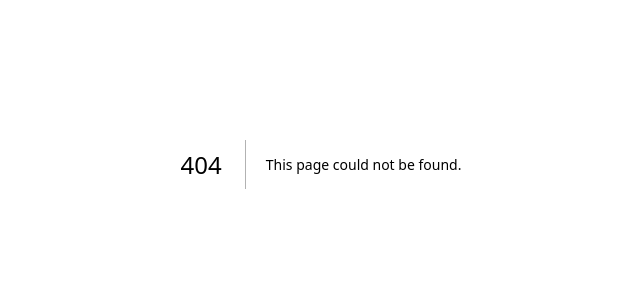
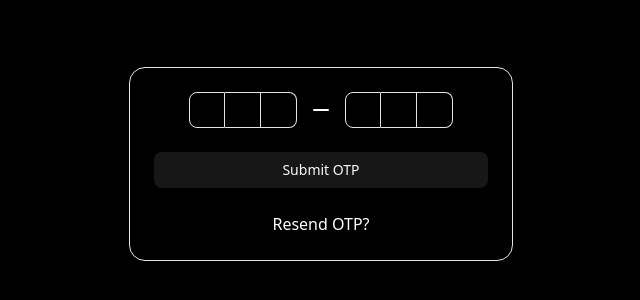
Before and after one commit to rabby-shek/bankify, a Next.js app: page /otp-verification in a window 1280 px wide. Before the commit this address had no page. Shown: the part 236-536 px from the top of the page, without its empty margins (319-959 px from the left). Built offline with nearby package versions, Linux system fonts and the light colour scheme.

Commit message:
theme design updated

```diff
--- a/package.json
+++ b/package.json
@@ -16,6 +16,7 @@
     "@radix-ui/react-tooltip": "^1.2.7",
     "class-variance-authority": "^0.7.1",
     "clsx": "^2.1.1",
+    "input-otp": "^1.4.2",
     "lucide-react": "^0.513.0",
     "next": "15.3.3",
     "react": "^19.0.0",
--- /dev/null
+++ b/src/app/(auth)/otp-verification/page.tsx
@@ -0,0 +1,38 @@
+import {
+  InputOTP,
+  InputOTPGroup,
+  InputOTPSeparator,
+  InputOTPSlot,
+} from "@/components/ui/input-otp";
+import { Card } from "@/components/ui/card";
+import { Button } from "@/components/ui/button";
+import Link from "next/link";
+
+export default function InputOTPDemo() {
+  return (
+    <div className="min-h-screen bg-black flex items-center justify-center px-4">
+      <Card className="bg-black w-full max-w-sm p-6 rounded-2xl shadow-2xl flex justify-center">
+        <div className="w-full flex justify-center">
+          <InputOTP
+            maxLength={6}
+            className="text-white flex justify-between gap-2"
+          >
+            <InputOTPGroup>
+              <InputOTPSlot index={0} className="text-white" />
+              <InputOTPSlot index={1} className="text-white" />
+              <InputOTPSlot index={2} className="text-white" />
+            </InputOTPGroup>
+            <InputOTPSeparator className="text-white px-1" />
+            <InputOTPGroup>
+              <InputOTPSlot index={3} className="text-white" />
+              <InputOTPSlot index={4} className="text-white" />
+              <InputOTPSlot index={5} className="text-white" />
+            </InputOTPGroup>
+          </InputOTP>
+        </div>
+        <Button type="submit">Submit OTP</Button>
+        <Link href='/' className="text-center text-white hover:underline">Resend OTP?</Link>
+      </Card>
+    </div>
+  );
+}
--- a/src/app/(auth)/register/page.tsx
+++ b/src/app/(auth)/register/page.tsx
@@ -41,14 +41,15 @@ export default function RegisterPage() {
 
   return (
     <div className="min-h-screen bg-black flex items-center justify-center">
-      <div className="bg-white w-full max-w-lg p-6 rounded-2xl shadow-2xl">
-        <h1 className="text-2xl font-bold text-center text-black mb-6">
+      <div className="bg-black w-full max-w-lg p-6 rounded-2xl shadow-2xl border-1">
+        <h1 className="text-2xl font-bold text-center text-white mb-6">
           Bankify
         </h1>
         <form onSubmit={handleSubmit(onSubmit)} className="space-y-5">
           <div className="grid grid-cols-1 md:grid-cols-2 gap-y-5 gap-x-2">
             <div>
               <Input
+                className="text-white"
                 type="text"
                 placeholder="First Name"
                 {...register("first_name")}
@@ -61,6 +62,7 @@ export default function RegisterPage() {
             </div>
             <div>
               <Input
+                className="text-white"
                 type="text"
                 placeholder="Last Name"
                 {...register("last_name")}
@@ -74,6 +76,7 @@ export default function RegisterPage() {
           </div>
           <div>
             <Input
+              className="text-white"
               type="email"
               placeholder="Enter your email"
               {...register("email")}
@@ -86,6 +89,7 @@ export default function RegisterPage() {
           </div>
           <div>
             <Input
+              className="text-white"
               type="text"
               placeholder="Enter your address"
               {...register("address")}
@@ -99,6 +103,7 @@ export default function RegisterPage() {
           <div className="grid grid-cols-1 md:grid-cols-2 gap-y-5 gap-x-2">
             <div>
               <Input
+                className="text-white"
                 type="text"
                 placeholder="State example: NY"
                 {...register("state")}
@@ -111,6 +116,7 @@ export default function RegisterPage() {
             </div>
             <div>
               <Input
+                className="text-white"
                 type="text"
                 placeholder="Postal Code"
                 {...register("postal_code")}
@@ -125,6 +131,7 @@ export default function RegisterPage() {
           <div className="grid grid-cols-1 md:grid-cols-2 gap-y-5 gap-x-2">
             <div>
               <Input
+                className="text-white"
                 type="text"
                 placeholder="Date of Birth"
                 {...register("date_of_birth")}
@@ -137,6 +144,7 @@ export default function RegisterPage() {
             </div>
             <div>
               <Input
+                className="text-white"
                 type="text"
                 placeholder="SSN Exm: 1224"
                 {...register("ssn")}
@@ -150,6 +158,7 @@ export default function RegisterPage() {
           </div>
           <div>
             <Input
+              className="text-white"
               type="password"
               placeholder="Enter your password"
               {...register("password")}
@@ -164,7 +173,7 @@ export default function RegisterPage() {
             Submit
           </Button>
         </form>
-        <div className="text-center mt-4">
+        <div className="text-center text-white mt-4">
           Already have and account?
           <Link href="/" className="hover:underline font-medium">
             Login
--- a/src/app/globals.css
+++ b/src/app/globals.css
@@ -115,6 +115,6 @@
     @apply border-border outline-ring/50;
   }
   body {
-    @apply bg-background text-foreground;
+    @apply bg-black;
   }
 }
--- a/src/app/page.tsx
+++ b/src/app/page.tsx
@@ -35,13 +35,14 @@ export default function LoginPage() {
 
   return (
     <div className="min-h-screen bg-black flex items-center justify-center">
-      <div className="bg-white w-full max-w-sm p-6 rounded-2xl shadow-2xl">
-        <h1 className="text-2xl font-bold text-center text-black mb-6">
+      <div className="bg-black w-full max-w-sm p-6 rounded-2xl shadow-2xl border-1">
+        <h1 className="text-2xl font-bold text-center text-white mb-6">
           Bankify
         </h1>
         <form onSubmit={handleSubmit(onSubmit)} className="space-y-5">
           <div>
             <Input
+              className="text-white"
               type="email"
               placeholder="Enter your email"
               {...register("email")}
@@ -54,6 +55,7 @@ export default function LoginPage() {
           </div>
           <div>
             <Input
+              className="text-white"
               type="password"
               placeholder="Enter your password"
               {...register("password")}
@@ -68,7 +70,7 @@ export default function LoginPage() {
             Submit
           </Button>
         </form>
-        <div className="text-center mt-4">
+        <div className="text-center text-white mt-4">
           Don't have and account?
           <Link href="/register" className="hover:underline font-medium">
             Register
--- a/src/components/Navbar.tsx
+++ b/src/components/Navbar.tsx
@@ -1,13 +1,17 @@
 import { SidebarTrigger } from "./ui/sidebar";
 export default function Navbar() {
   return (
-    <nav className="w-full bg-black shadow px-4 py-3 flex items-center justify-between">
+    <nav className="w-full shadow px-4 py-3 flex items-center justify-between border-b-1">
       <div className="text-xl font-bold text-white">
-        <SidebarTrigger className="cursor-pointer" />
+        <SidebarTrigger className="cursor-pointer text-white" />
       </div>
       <div className="space-x-4">
-        <button className="text-white hover:underline">Profile</button>
-        <button className="text-white hover:underline">Logout</button>
+        <button className="text-white cursor-pointer hover:underline">
+          Profile
+        </button>
+        <button className="text-white cursor-pointer hover:underline">
+          Logout
+        </button>
       </div>
     </nav>
   );
--- /dev/null
+++ b/src/components/ui/card.tsx
@@ -0,0 +1,92 @@
+import * as React from "react"
+
+import { cn } from "@/lib/utils"
+
+function Card({ className, ...props }: React.ComponentProps<"div">) {
+  return (
+    <div
+      data-slot="card"
+      className={cn(
+        "bg-card text-card-foreground flex flex-col gap-6 rounded-xl border py-6 shadow-sm",
+        className
+      )}
+      {...props}
+    />
+  )
+}
+
+function CardHeader({ className, ...props }: React.ComponentProps<"div">) {
+  return (
+    <div
+      data-slot="card-header"
+      className={cn(
+        "@container/card-header grid auto-rows-min grid-rows-[auto_auto] items-start gap-1.5 px-6 has-data-[slot=card-action]:grid-cols-[1fr_auto] [.border-b]:pb-6",
+        className
+      )}
+      {...props}
+    />
+  )
+}
+
+function CardTitle({ className, ...props }: React.ComponentProps<"div">) {
+  return (
+    <div
+      data-slot="card-title"
+      className={cn("leading-none font-semibold", className)}
+      {...props}
+    />
+  )
+}
+
+function CardDescription({ className, ...props }: React.ComponentProps<"div">) {
+  return (
+    <div
+      data-slot="card-description"
+      className={cn("text-muted-foreground text-sm", className)}
+      {...props}
+    />
+  )
+}
+
+function CardAction({ className, ...props }: React.ComponentProps<"div">) {
+  return (
+    <div
+      data-slot="card-action"
+      className={cn(
+        "col-start-2 row-span-2 row-start-1 self-start justify-self-end",
+        className
+      )}
+      {...props}
+    />
+  )
+}
+
+function CardContent({ className, ...props }: React.ComponentProps<"div">) {
+  return (
+    <div
+      data-slot="card-content"
+      className={cn("px-6", className)}
+      {...props}
+    />
+  )
+}
+
+function CardFooter({ className, ...props }: React.ComponentProps<"div">) {
+  return (
+    <div
+      data-slot="card-footer"
+      className={cn("flex items-center px-6 [.border-t]:pt-6", className)}
+      {...props}
+    />
+  )
+}
+
+export {
+  Card,
+  CardHeader,
+  CardFooter,
+  CardTitle,
+  CardAction,
+  CardDescription,
+  CardContent,
+}
--- /dev/null
+++ b/src/components/ui/input-otp.tsx
@@ -0,0 +1,77 @@
+"use client"
+
+import * as React from "react"
+import { OTPInput, OTPInputContext } from "input-otp"
+import { MinusIcon } from "lucide-react"
+
+import { cn } from "@/lib/utils"
+
+function InputOTP({
+  className,
+  containerClassName,
+  ...props
+}: React.ComponentProps<typeof OTPInput> & {
+  containerClassName?: string
+}) {
+  return (
+    <OTPInput
+      data-slot="input-otp"
+      containerClassName={cn(
+        "flex items-center gap-2 has-disabled:opacity-50",
+        containerClassName
+      )}
+      className={cn("disabled:cursor-not-allowed", className)}
+      {...props}
+    />
+  )
+}
+
+function InputOTPGroup({ className, ...props }: React.ComponentProps<"div">) {
+  return (
+    <div
+      data-slot="input-otp-group"
+      className={cn("flex items-center", className)}
+      {...props}
+    />
+  )
+}
+
+function InputOTPSlot({
+  index,
+  className,
+  ...props
+}: React.ComponentProps<"div"> & {
+  index: number
+}) {
+  const inputOTPContext = React.useContext(OTPInputContext)
+  const { char, hasFakeCaret, isActive } = inputOTPContext?.slots[index] ?? {}
+
+  return (
+    <div
+      data-slot="input-otp-slot"
+      data-active={isActive}
+      className={cn(
+        "data-[active=true]:border-ring data-[active=true]:ring-ring/50 data-[active=true]:aria-invalid:ring-destructive/20 dark:data-[active=true]:aria-invalid:ring-destructive/40 aria-invalid:border-destructive data-[active=true]:aria-invalid:border-destructive dark:bg-input/30 border-input relative flex h-9 w-9 items-center justify-center border-y border-r text-sm shadow-xs transition-all outline-none first:rounded-l-md first:border-l last:rounded-r-md data-[active=true]:z-10 data-[active=true]:ring-[3px]",
+        className
+      )}
+      {...props}
+    >
+      {char}
+      {hasFakeCaret && (
+        <div className="pointer-events-none absolute inset-0 flex items-center justify-center">
+          <div className="animate-caret-blink bg-foreground h-4 w-px duration-1000" />
+        </div>
+      )}
+    </div>
+  )
+}
+
+function InputOTPSeparator({ ...props }: React.ComponentProps<"div">) {
+  return (
+    <div data-slot="input-otp-separator" role="separator" {...props}>
+      <MinusIcon />
+    </div>
+  )
+}
+
+export { InputOTP, InputOTPGroup, InputOTPSlot, InputOTPSeparator }
```
Also changed, not shown: 1 other file (tests, documents, lock files or other folders).
